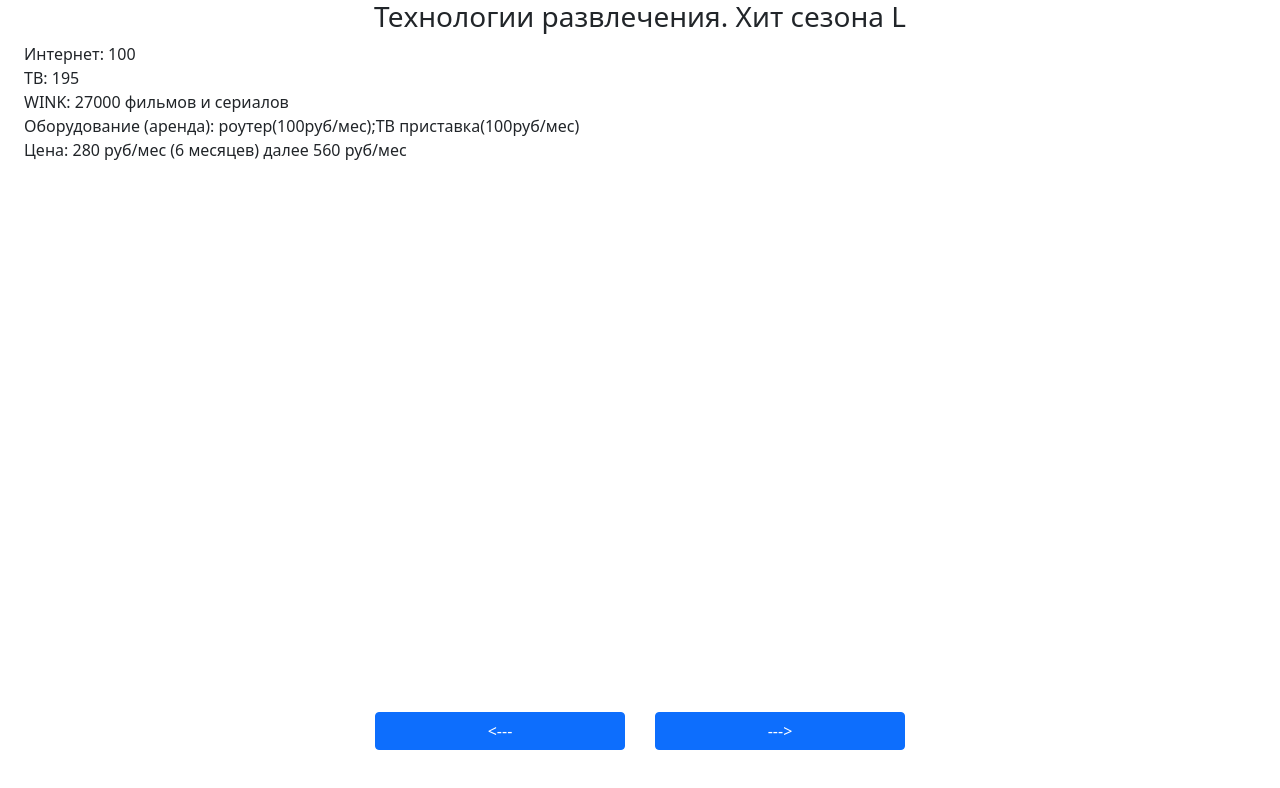
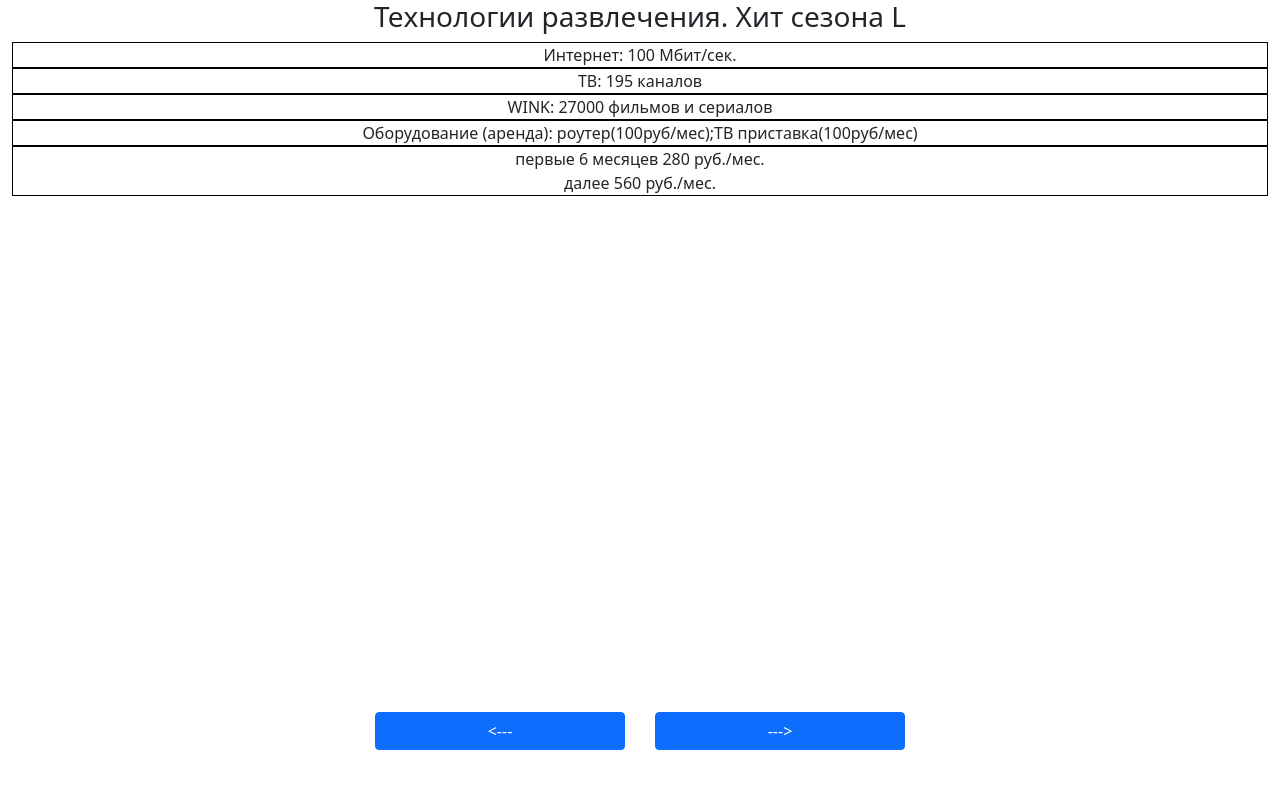
Before and after one commit to babo4ka/bot-sanya-app, a React (Create React App) app: page / in a window 1280 px wide. Shown: the top 788 px of the page. Built offline with nearby package versions, Linux system fonts and the light colour scheme.

Commit message:
centered

```diff
--- a/src/App.css
+++ b/src/App.css
@@ -19,3 +19,8 @@
   margin: 0 15px 0 15px;
   width: 250px;
 }
+
+.tariff-element{
+  border: 1px solid black;
+  font-weight: 500;
+}
--- a/src/MainPage.jsx
+++ b/src/MainPage.jsx
@@ -6,41 +6,44 @@ const TariffCard = ({tariffInfo}) =>{
     return(
         <div className="col-12 tariff-card row justify-content-center">
             <h3 className="col-12 text-center">{tariffInfo.name}</h3>
-            <div className="col-12">
+            <div className="col-12 tariff-element text-center">
                 <span>Интернет: </span>
-                <span>{tariffInfo.internet}</span>
+                <span>{tariffInfo.internet} Мбит/сек.</span>
             </div>
 
             {tariffInfo.tv?
-                <div className="col-12">
+                <div className="col-12 tariff-element text-center">
                     <span>ТВ: </span>
-                    <span>{tariffInfo.tv}</span>
+                    <span>{tariffInfo.tv} каналов</span>
                 </div>
             :""}
 
             {tariffInfo.wink?
-                <div className="col-12">
+                <div className="col-12 tariff-element text-center">
                     <span>WINK: </span>
                     <span>{tariffInfo.wink}</span>
                 </div>
             :""}
 
             {tariffInfo.mobile?
-                <div className="col-12">
+                <div className="col-12 tariff-element text-center">
                     <span>Мобильная связь: </span>
                     <span>{tariffInfo.mobile}</span>
                 </div>
             :""}
 
 
-           <div className="col-12">
+           <div className="col-12 tariff-element text-center">
                 <span>Оборудование (аренда): </span>
                 <span>{tariffInfo.rent}</span>
             </div>
 
-            <div className="col-12">
-                <span>Цена: </span>
-                <span>{tariffInfo.price}</span>
+            <div className="col-12 tariff-element row justify-content-center text-center">
+                {/* <span>Цена: </span> */}
+                <span className="col-12">{tariffInfo.price}</span>
+                {tariffInfo.price2?
+                    <span className="col-12">{tariffInfo.price2}</span>
+                :""}
             </div>
 
         </div>
@@ -54,7 +57,7 @@ const MainPage = () =>{
     const [currentTariff, setCurrentTariff] = useState(0)
 
     const next = () =>{
-        if(currentTariff < tariffsArray.length-2)
+        if(currentTariff < tariffsArray.length-1)
             setCurrentTariff(prev => prev+1)
     }
 
--- a/src/tariffs.json
+++ b/src/tariffs.json
@@ -6,20 +6,22 @@
             "tv":"195",
             "wink":"27000 фильмов и сериалов",
             "rent":"роутер(100руб/мес);ТВ приставка(100руб/мес)",
-            "price":"280 руб/мес (6 месяцев) далее 560 руб/мес"
+            "price":"первые 6 месяцев 280 руб./мес.",
+            "price2":"далее 560 руб./мес."
         },
         {
             "name":"Технологии доступа. Хит сезона L",
             "internet":"100",
             "rent":"роутер(100руб/мес)",
-            "price":"175 руб/мес (6 месяцев) далее 350 руб/мес"
+            "price":"первые 6 месяцев 175 руб./мес.",
+            "price2":"далее 350 руб/мес"
         },
         {
             "name":"Технологии развлечения.Регион 1.1",
             "internet":"100",
             "tv":"143",
             "rent":"роутер(100руб/мес);ТВ приставка(100руб/мес)",
-            "price":"400 руб/мес"
+            "price":"400 руб./мес."
         },
         {
             "name":"Технологии выгоды. Хит сезона2024",
@@ -27,8 +29,9 @@
             "tv":"195",
             "wink":"27000 фильмов и сериалов",
             "mobile":"1 сим-карта, 1200 минут, 50Гб, 500 СМС",
-            "rent":"роутер(100руб/мес);ТВ приставка(100руб/мес)",
-            "price":"350 руб/мес (6 месяцев), далее 700 руб/мес"
+            "rent":"роутер(100руб/мес), ТВ приставка(100руб/мес)",
+            "price":"первые 6 месяцев 350 руб./мес.",
+            "price2":"далее 700 руб/мес"
         },
         {
             "name":"Технологии выгоды. Семейный",
@@ -36,15 +39,17 @@
             "tv":"195",
             "wink":"27000 фильмов и сериалов",
             "mobile":"до 5 сим-карт, 2000 минут, 50 Гб, 500 СМС",
-            "rent":"роутер(100руб/мес);ТВ приставка(100руб/мес)",
-            "price":"450 руб/мес (3 месяцев), далее 900 руб/мес"
+            "rent":"роутер(100руб/мес), ТВ приставка(100руб/мес)",
+            "price":"первые 3 месяца 450 руб./мес.",
+            "price2":"далее 900 руб./мес."
         },
         {
             "name":"Технологии общения",
             "internet":"100",
             "mobile":" 1 сим-карта, 1200 минут, 50Гб, 500 СМС",
             "rent":"роутер(100руб/мес);ТВ приставка(100руб/мес)",
-            "price":"250 руб/мес (6 месяцев), далее 500 руб/мес"
+            "price":"первые 6 месяцев 250 руб./мес.",
+            "price2":"далее 500 руб./мес."
         }
 
     ]
```
